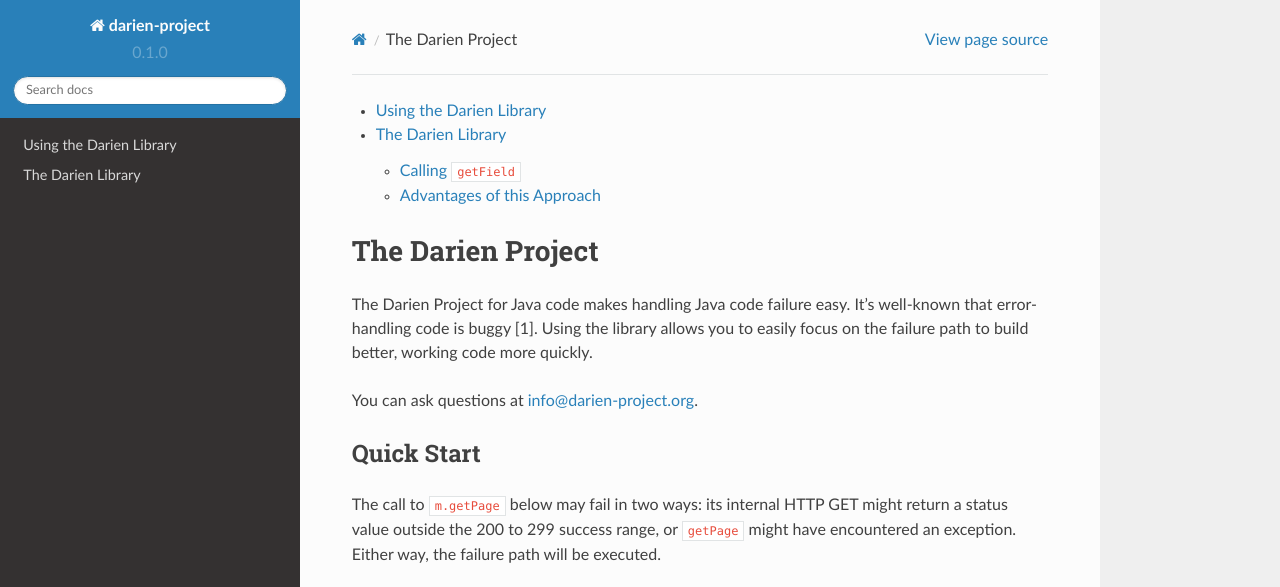
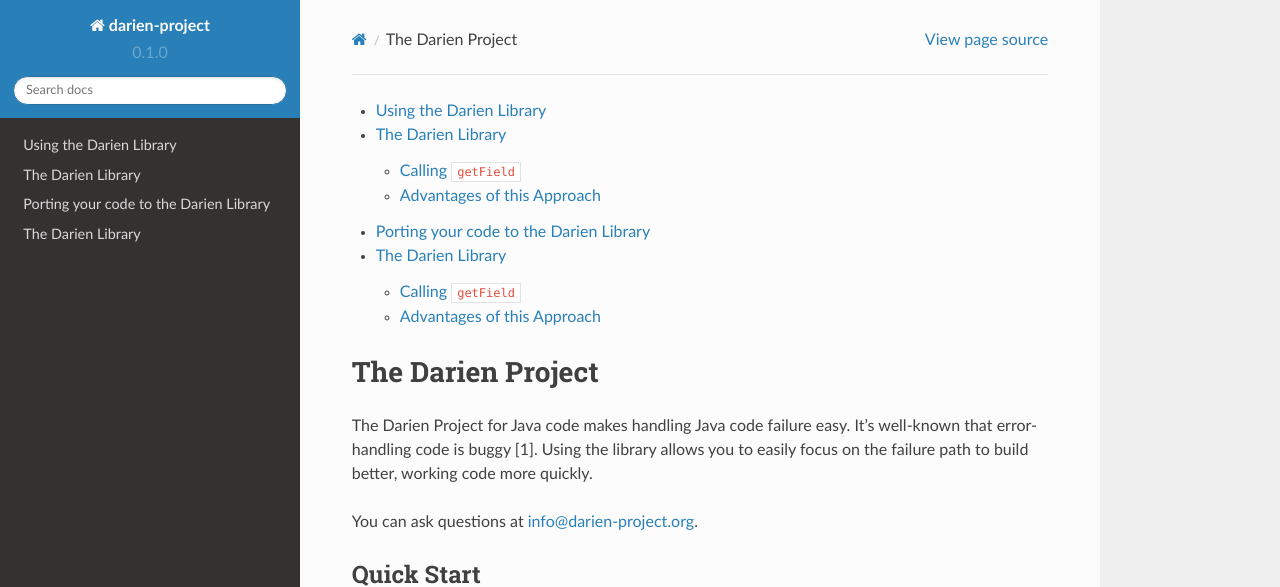
Before and after one commit to jh-evans/readthedocs, a Sphinx documentation site: the page built from docs/source/index.rst, in a window 1280 px wide and 900 px high, cut to the strip 0-587 px from the top of the window. Built offline with Sphinx 7.4.7 and the Read the Docs theme 2.0.0, drawn with Linux system fonts in a browser that asks for light colours.

Commit message:
Update index.rst

```diff
--- a/docs/source/index.rst
+++ b/docs/source/index.rst
@@ -1,6 +1,7 @@
 .. toctree::
 
    using
+   porting_to_darien
 
 The Darien Project
 ==================
```
